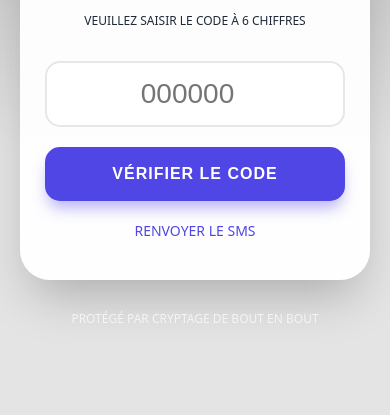
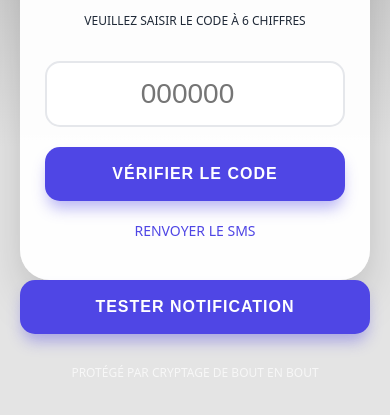
Before and after one commit to djibi5166/Max-it-otp, a website: page www/index.html in a window 390 px wide. Shown: the part 283-698 px from the top of the page. Drawn offline with Linux system fonts and the light colour scheme; some packages are replaced by stand-ins of ours.

Commit message:
notification local

```diff
--- a/www/index.html
+++ b/www/index.html
@@ -37,6 +37,8 @@
 
                 <a href="#" class="resend-link">Renvoyer le SMS</a>
             </div>
+          <button onclick="sendNotification()">TESTER NOTIFICATION</button>
+
 
             <div class="footer-info">
                 <p>Protégé par cryptage de bout en bout</p>
--- a/www/js/index.js
+++ b/www/js/index.js
@@ -59,3 +59,14 @@ function handleVerify() {
         alert("Veuillez entrer un code à 6 chiffres.");
     }
 }
+
+function sendNotification() {
+    cordova.plugins.notification.local.schedule({
+        title: 'Max-it OTP',
+        text: 'Votre code de vérification est : 448 210',
+        foreground: true,
+        priority: 1,
+        // Tu peux même ajouter une icône spécifique ici
+        smallIcon: 'res://icon',
+    });
+}
```
Also changed, not shown: package.json (+9 -2 lines), 1 other file.
